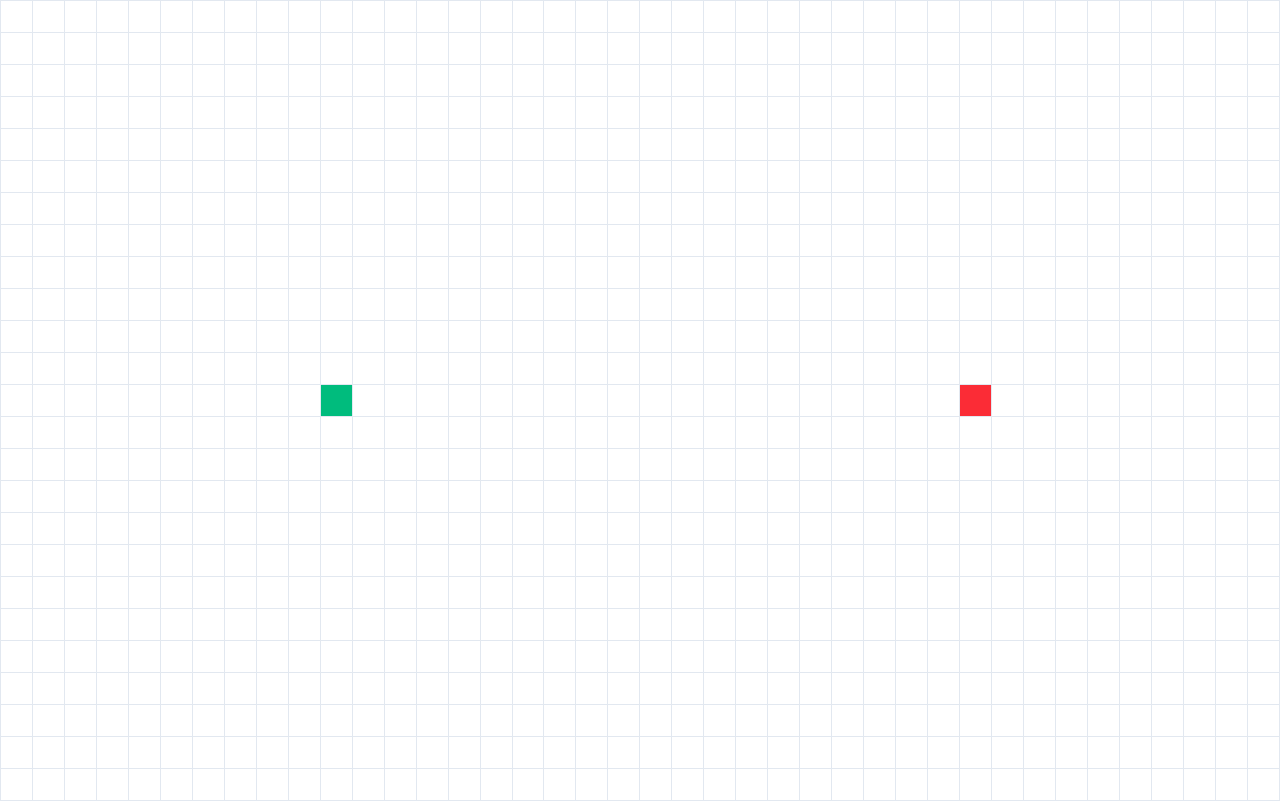
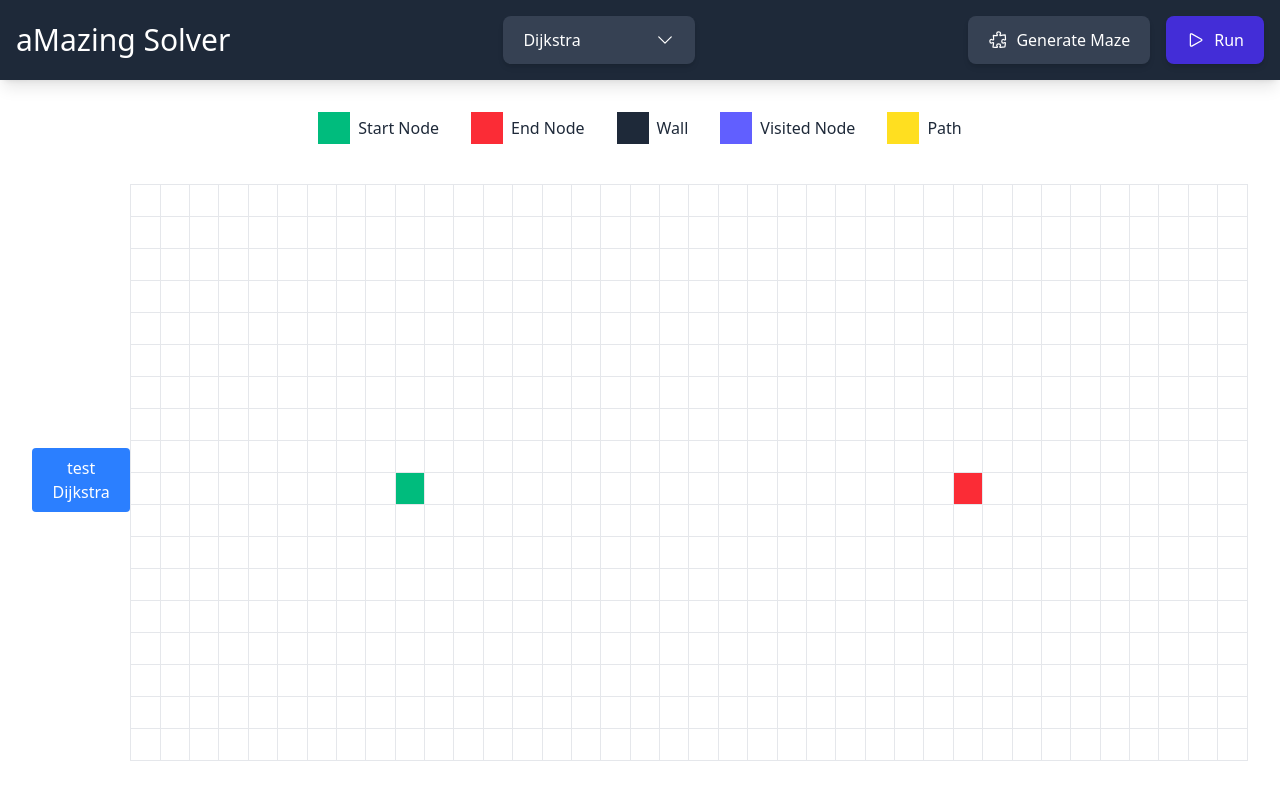
Before and after one commit to lokeig/aMazing-Solver, a React (Vite) app: page / in a window 1280 px wide. Built offline with nearby package versions, Linux system fonts and the light colour scheme.

Commit message:
Visualize algorithms

```diff
--- a/src/App.tsx
+++ b/src/App.tsx
@@ -1,10 +1,12 @@
 import Board from "./components/Board";
+import Header from "./components/Header.tsx";
 
 
 function App() {
 
     return (
-        <div className="relative w-screen h-screen">
+        <div className="app">
+            <Header />
             <Board />
         </div>
     );
--- a/src/algorithms/recursive-division.ts
+++ b/src/algorithms/recursive-division.ts
@@ -3,12 +3,12 @@ import {Grid, Node} from "../components/Board.tsx";
 export function recursiveDivision(grid: Grid): void {
     for (let row = 0; row < grid.rows; row++) {
         for (const col of [0, grid.cols - 1]) {
-            setWall(grid.nodes[row][col], grid.start, grid.end);
+            setWall(grid.nodes[row][col]);
         }
     }
     for (let col = 0; col < grid.cols; col++) {
         for (const row of [0, grid.rows - 1]) {
-            setWall(grid.nodes[row][col], grid.start, grid.end);
+            setWall(grid.nodes[row][col]);
         }
     }
 
@@ -16,13 +16,13 @@ export function recursiveDivision(grid: Grid): void {
 }
 
 function divide(grid: Grid, r1: number, r2: number, c1: number, c2: number, axis: "H" | "V") {
-    if (r2 < r1 || c2 < c1) return;
+    if (r2 - r1 < 2 || c2 - c1 < 2) return;
 
     const walls = [];
     for (let i = (axis === "H" ? r1 : c1) + 1; i <= (axis === "H" ? r2 : c2) - 1; i++) {
         if (i % 2 === 0) walls.push(i);
     }
-    if (!walls.length) return;
+    if (walls.length === 0) return;
     const wall = choice(walls);
 
     const passages = [];
@@ -34,7 +34,7 @@ function divide(grid: Grid, r1: number, r2: number, c1: number, c2: number, axis
     for (let i = (axis === "H" ? c1 : r1); i <= (axis === "H" ? c2 : r2); i++) {
         if (i === passage) continue;
         const node = axis === "H" ? grid.nodes[wall][i] : grid.nodes[i][wall];
-        setWall(node, grid.start, grid.end);
+        setWall(node);
     }
 
     if (axis === "H") {
@@ -60,12 +60,8 @@ function getAxis(height: number, width: number): "H" | "V" {
     }
 }
 
-function setWall(node: Node, start: Node, end: Node): void {
-    if (!isSameNode(node, start) && !isSameNode(node, end)) {
+function setWall(node: Node): void {
+    if (!node.isStart && !node.isEnd) {
         node.isWall = true;
     }
 }
-
-function isSameNode(a: Node, b: Node): boolean {
-    return a.row === b.row && a.col === b.col;
-}
--- a/src/components/Board.tsx
+++ b/src/components/Board.tsx
@@ -1,61 +1,70 @@
-import { useState, useRef, useCallback } from "react";
+import { useState, useRef, useEffect, useCallback } from "react";
 import { produce } from "immer";
 import clsx from "clsx";
+import { A_Star } from "../algorithms/a_star.ts";
+import { dijkstra } from "../algorithms/dijkstra.ts";
+import { maze_routing_alg } from "../algorithms/routing_alg.ts";
+import { Maze, MazeSolver, step_in_dir, WALL_CELL, EMPTY_CELL } from "../maze.ts";
 
 export interface Node {
     row: number;
     col: number;
+    isStart?: boolean;
+    isEnd?: boolean;
     isWall?: boolean;
     isVisited?: boolean;
     isPath?: boolean;
 }
 
 export interface Grid {
-    rows: number;
-    cols: number;
     nodes: Node[][];
     start: Node;
     end: Node;
+    rows: number;
+    cols: number;
 }
 
 function Board() {
-    const [grid, setGrid] = useState<Grid>(makeGrid());
+    const [grid, setGrid] = useState<Grid>(makeGrid(0, 0));
     const [mouseDown, setMouseDown] = useState<boolean>(false);
+    const boardRef = useRef<HTMLDivElement>(null);
     const moveNodeRef = useRef<"start" | "end" | null>(null);
     const editWallRef = useRef<"add" | "remove" | null>(null);
 
+    useEffect(() => {
+        if (!boardRef.current) return;
+        const { width, height } = boardRef.current.getBoundingClientRect();
+        const rows = Math.floor(height / 32);
+        const cols = Math.floor(width / 32);
+        setGrid(makeGrid(rows, cols));
+    }, []);
+
     const updateGrid = useCallback((node: Node): void => {
         setGrid(produce((draft) => {
-            const target = draft.nodes[node.row][node.col];
-            draft.nodes[node.row][node.col] = { ...target, ...node };
             if (moveNodeRef.current === "start") {
+                draft.nodes[draft.start.row][draft.start.col].isStart = undefined;
                 draft.start = draft.nodes[node.row][node.col];
+                draft.start.isStart = true;
             } else if (moveNodeRef.current === "end") {
+                draft.nodes[draft.end.row][draft.end.col].isEnd = undefined;
                 draft.end = draft.nodes[node.row][node.col];
+                draft.end.isEnd = true;
+            } else {
+                const target = draft.nodes[node.row][node.col];
+                draft.nodes[node.row][node.col] = { ...target, ...node };
             }
         }));
     }, []);
 
     const handleMouseDown = (node: Node): void => {
         setMouseDown(true);
-        if (isSameNode(node, grid.start)) {
+        if (node.isStart) {
             moveNodeRef.current = "start";
-        } else if (isSameNode(node, grid.end)) {
+        } else if (node.isEnd) {
             moveNodeRef.current = "end";
         } else {
             editWallRef.current = node.isWall ? "remove" : "add";
-            updateGrid({ ...node, isWall: !node.isWall });
-        }
-    };
-
-    const handleMouseEnter = (node: Node): void => {
-        if (!mouseDown) return;
-        if (moveNodeRef.current) {
-            if (node.isWall || isSameNode(node, grid.start) || isSameNode(node, grid.end)) return;
-            updateGrid({ ...node });
-        } else if (editWallRef.current) {
-            if (isSameNode(node, grid.start) || isSameNode(node, grid.end)) return;
-            updateGrid({ ...node, isWall: editWallRef.current === "add" });
+            updateGrid({ row: node.row, col: node.col, isWall: !node.isWall });
         }
     };
 
@@ -65,21 +74,37 @@ function Board() {
         editWallRef.current = null;
     };
 
+    const handleMouseEnter = (node: Node): void => {
+        if (!mouseDown) return;
+        if (moveNodeRef.current) {
+            if (node.isStart || node.isEnd || node.isWall) return;
+            updateGrid(node);
+        } else if (editWallRef.current) {
+            if (node.isStart || node.isEnd) return;
+            updateGrid({ row: node.row, col: node.col, isWall: editWallRef.current === "add" });
+        }
+    };
+
     const styles = (node: Node): string => clsx({
-        "start": isSameNode(node, grid.start),
-        "end": isSameNode(node, grid.end),
+        "start": node.isStart,
+        "end": node.isEnd,
         "wall": node.isWall,
+        "search": node.isVisited && !node.isPath,
+        "path": node.isPath,
     });
 
     return (
-        <div className="board" onMouseUp={handleMouseUp}>
+        <div ref={boardRef} className="board" onMouseUp={handleMouseUp}>
+            <button className="mt-4 p-2 bg-blue-500 text-white rounded" onClick={() => solveMaze(grid, dijkstra, setGrid)}>
+                test Dijkstra
+            </button>
             <table>
                 <tbody>
                 {grid.nodes.map((row, i) => (
                     <tr key={i}>
-                        {row.map((node) => (
+                        {row.map((node, j) => (
                             <td
-                                key={`${node.row}-${node.col}`}
+                                key={j}
                                 className={clsx(styles(node), "node")}
                                 onMouseDown={() => handleMouseDown(node)}
                                 onMouseEnter={() => handleMouseEnter(node)}
@@ -93,28 +118,73 @@ function Board() {
     );
 }
 
-function makeNode(row: number, col: number): Node {
-    return { row, col };
+function makeGrid(rows: number, cols: number): Grid {
+    if (rows > 0 && cols > 0) {
+        const nodes: Node[][] = Array.from({ length: rows }, (_, row) =>
+            Array.from({ length: cols }, (_, col) => ({ row, col }))
+        );
+        const start = nodes[Math.floor(rows / 2)][Math.floor(cols / 4)];
+        const end = nodes[Math.floor(rows / 2)][Math.floor(3 * cols / 4)];
+        start.isStart = true;
+        end.isEnd = true;
+        return { rows, cols, nodes, start, end };
+    } else {
+        return { rows: 0, cols: 0, nodes: [], start: { row: 0, col: 0 }, end: { row: 0, col: 0 } }
+    }
 }
 
-function getGridSize(): number[] {
-    const cols: number = Math.floor(window.innerWidth / 32);
-    const rows: number = Math.floor(window.innerHeight / 32);
-    return [rows, cols];
+function gridToMaze(grid: Grid): Maze {
+    return {
+        start: { x: grid.start.col, y: grid.start.row },
+        end: { x: grid.end.col, y: grid.end.row },
+        width: grid.nodes[0].length,
+        height: grid.nodes.length,
+        cells: grid.nodes.map(row =>
+            row.map(node => (node.isWall ? WALL_CELL : EMPTY_CELL))
+        ),
+    };
 }
 
-function makeGrid(): Grid {
-    const [rows, cols] = getGridSize();
-    const nodes: Node[][] = Array.from({ length: rows }, (_, row) =>
-        Array.from({ length: cols }, (_, col) => makeNode(row, col))
-    );
-    const start: Node = nodes[Math.floor(rows / 2)][Math.floor(cols / 4)];
-    const end: Node = nodes[Math.floor(rows / 2)][Math.floor(3 * cols / 4)];
-    return { rows, cols, nodes, start, end };
+function solveMaze(grid: Grid, solver: MazeSolver, setGrid: (grid: Grid) => void) {
+    const maze = gridToMaze(grid);
+    const actions = solver(maze);
+
+    const seenLookups = new Set<string>();
+    const filteredActions = actions.filter((action) => {
+        if (action.type === "lookup") {
+            const key = `${action.pos.x},${action.pos.y}`;
+            if (seenLookups.has(key)) {
+                return false;
+            }
+            seenLookups.add(key);
+        }
+        return true;
+    });
+
+    let newGrid = grid;
+    let currentPos = { ...maze.start };
+
+    filteredActions.forEach((action, i) => {
+        setTimeout(() => {
+            if (action.type === "lookup") {
+                newGrid = produce(newGrid, (draft) => {
+                    const node = draft.nodes[action.pos.y][action.pos.x];
+                    if (
+                        !node.isPath && !node.isStart && !node.isEnd && !node.isWall
+                    ) {
+                        node.isVisited = true;
+                    }
+                });
+            } else if (action.type === "move") {
+                currentPos = step_in_dir(currentPos, action.dir);
+                newGrid = produce(newGrid, (draft) => {
+                    draft.nodes[currentPos.y][currentPos.x].isPath = true;
+                });
+            }
+            setGrid(newGrid);
+        }, i * 10);
+    });
 }
 
-function isSameNode(a: Node, b: Node): boolean {
-    return a.row === b.row && a.col === b.col;
-}
 
 export default Board;
--- /dev/null
+++ b/src/components/Header.tsx
@@ -0,0 +1,72 @@
+import { useState } from "react";
+import { Button, Listbox, ListboxButton, ListboxOption, ListboxOptions } from "@headlessui/react";
+import { ChevronDownIcon, PlayIcon, PuzzlePieceIcon } from "@heroicons/react/24/outline";
+
+const algorithms = [
+    { id: 0, name: "Dijkstra" },
+    { id: 1, name: "A*" },
+    { id: 2, name: "Maze Routing" },
+];
+
+function Header() {
+    const [selected, setSelected] = useState(algorithms[0]);
+
+    return (
+        <header>
+            <div className="bg-gray-800 p-4 flex shadow-lg">
+                <div className="w-full flex items-center justify-between">
+                    <h1 className="relative text-white text-3xl">aMazing Solver</h1>
+
+                    <div className="relative">
+                        <Listbox value={selected} onChange={setSelected}>
+                            <ListboxButton className="flex items-center justify-between w-48 bg-gray-700 text-white px-5 py-3 rounded-lg shadow-md cursor-pointer hover:bg-gray-600">
+                                {selected.name} <ChevronDownIcon className="h-5 w-5 ml-2" />
+                            </ListboxButton>
+                            <ListboxOptions className="absolute mt-2 w-full bg-gray-700 text-white rounded-lg shadow-md">
+                                {algorithms.map((algo) => (
+                                    <ListboxOption key={algo.id} value={algo} className="px-4 py-2 cursor-pointer m-1 rounded-md select-none hover:bg-gray-600">
+                                        {algo.name}
+                                    </ListboxOption>
+                                ))}
+                            </ListboxOptions>
+                        </Listbox>
+                    </div>
+
+                    <div className="flex space-x-4">
+                        <Button className="flex items-center bg-gray-700 text-white px-5 py-3 rounded-lg shadow-md cursor-pointer hover:bg-gray-600">
+                            <PuzzlePieceIcon className="h-5 w-5 mr-2" /> Generate Maze
+                        </Button>
+                        <Button className="flex items-center bg-indigo-700 text-white px-5 py-3 rounded-lg shadow-md cursor-pointer hover:bg-indigo-600">
+                            <PlayIcon className="h-5 w-5 mr-2" /> Run
+                        </Button>
+                    </div>
+                </div>
+            </div>
+
+            <div className="flex items-center justify-center text-gray-800 space-x-8 mt-8">
+                <div className="flex items-center space-x-2">
+                    <div className="w-8 h-8 bg-emerald-500" />
+                    <span>Start Node</span>
+                </div>
+                <div className="flex items-center space-x-2">
+                    <div className="w-8 h-8 bg-red-500"></div>
+                    <span>End Node</span>
+                </div>
+                <div className="flex items-center space-x-2">
+                    <div className="w-8 h-8 bg-gray-800"></div>
+                    <span>Wall</span>
+                </div>
+                <div className="flex items-center space-x-2">
+                    <div className="w-8 h-8 bg-indigo-500"></div>
+                    <span>Visited Node</span>
+                </div>
+                <div className="flex items-center space-x-2">
+                    <div className="w-8 h-8 bg-yellow-300"></div>
+                    <span>Path</span>
+                </div>
+            </div>
+        </header>
+    );
+}
+
+export default Header;
--- a/src/styles.css
+++ b/src/styles.css
@@ -1,11 +1,23 @@
 @import "tailwindcss";
 
+.app {
+    @apply flex flex-col w-screen h-screen;
+}
+
 .board {
-    @apply flex items-center justify-center size-full select-none;
+    @apply flex-grow flex items-center justify-center select-none m-8;
 }
 
 .node {
-    @apply size-8 border border-collapse border-slate-200;
+    @apply size-8 border border-collapse border-gray-200;
+}
+
+.path {
+    @apply bg-yellow-300 border-0 animate-node;
+}
+
+.search {
+    @apply bg-indigo-500 border-slate-400 animate-search;
 }
 
 .start {
@@ -17,7 +29,7 @@
 }
 
 .wall {
-    @apply bg-slate-700 border-0 animate-node;
+    @apply bg-gray-800 border-0 animate-node;
 }
 
 @theme {
@@ -35,4 +47,21 @@
             transform: scale(1.0);
         }
     }
+
+    --animate-search: search 1s ease-in-out;
+    @keyframes search {
+        0% {
+            transform: scale(0.8);
+            border-radius: 10%;
+            background-color: oklch(0.685 0.169 237.323);
+        }
+        50% {
+            transform: scale(1.2);
+            background-color: oklch(.623 .214 259.815);
+        }
+        100% {
+            transform: scale(1.0);
+            background-color: oklch(0.585 0.233 277.117);
+        }
+    }
 }
```
